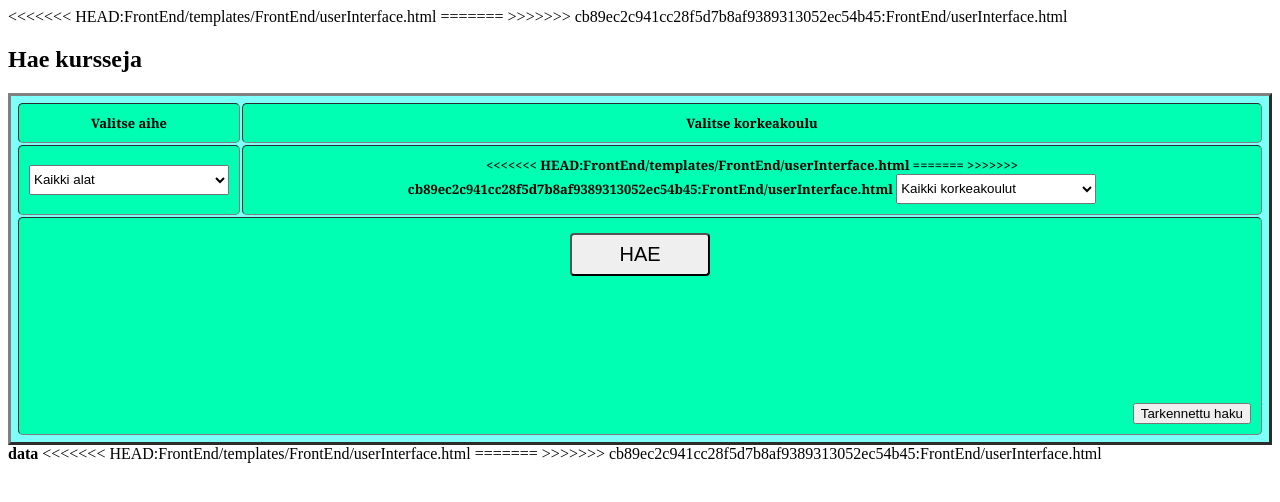
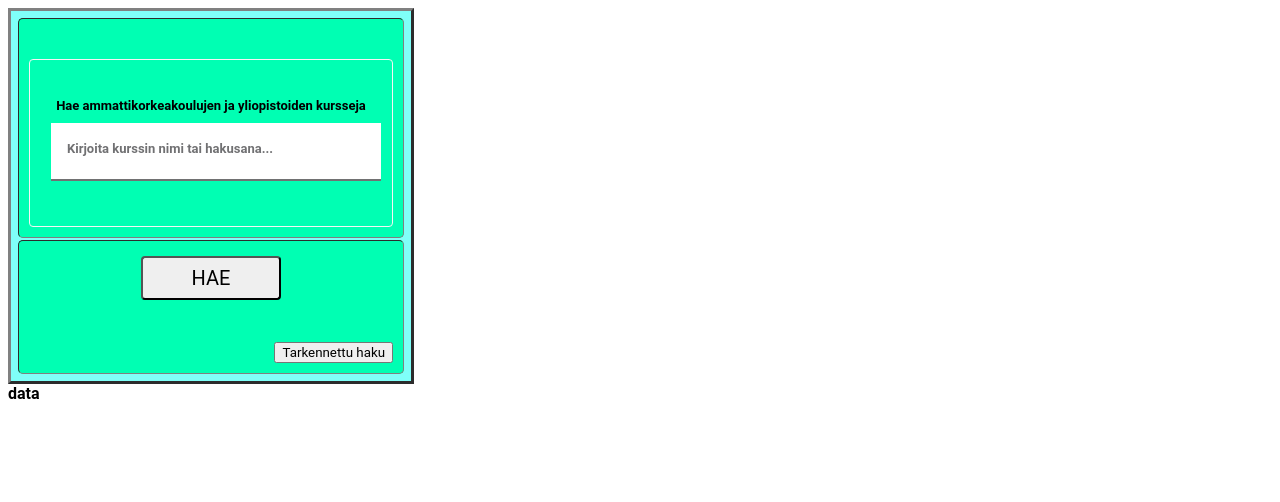
Before and after one commit to wilbenhof/SOTETIE, a Django app: template FrontEnd/templates/FrontEnd/userInterface.html in a window 1280 px wide. Shown: the top 502 px of the page. Run offline with Django 3.2, Linux system fonts and the light colour scheme; the template is opened without the code that fills it, so the values that code supplies are empty.

Commit message:
Siistitty ja jatkettu käyttöliittymää

```diff
--- a/FrontEnd/interfaceStyles.css
+++ b/FrontEnd/templates/FrontEnd/interfaceStyles.css
@@ -3,6 +3,8 @@
 select {
     width: 200px;
     height: 30px;
+
+
 }
 
 th {
@@ -27,6 +29,67 @@ tr {
 table {
     background-color: rgb(110, 206, 201);
     padding: 5px;
+
+}
+
+
+/** Hakulaatikko **/
+@import url("https://fonts.googleapis.com/css?family=Roboto&display=swap");
+* {
+	font-family: "Roboto";
+}
+div.container {
+	display: flex;
+	align-items: flex-start;
+	justify-content: space-around;
+	margin-top: 30px;
+	border: 1px solid whitesmoke;
+	padding: 21px;
+	border-radius: 4px;
+}
+h4.title {
+	text-align: center;
+	margin-bottom: 10px;
+}
+:root {
+	--omrs-color-ink-medium-contrast: rgba(19, 19, 21, 0.6);
+	--omrs-color-bg-high-contrast: #ffffff;
+}
+
+/* Hakulaatikko: Input*/
+.omrs-input-underlined > input {
+	border: none;
+	border-bottom: 0.125rem solid var(--omrs-color-ink-medium-contrast);
+	width: 100%;
+	height: 2rem;
+	font-size: 1rem;
+	padding-left: 0.5rem;
+	line-height: 150%;
+	padding-top: 1rem;
+	padding-bottom: 0.5rem;
+}
+
+/* Hakulaatikko: placeholder */
+.omrs-input-underlined > .omrs-input-label {
+	position: absolute;
+	top: 1rem;
+	left: 1rem;
+	line-height: 150%;
+	color: var(--omrs-color-ink-medium-contrast);
+	transition: top .2s;
+}
+div.omrs-input-group {
+    margin-bottom: 1.5rem;
+    position: relative;
+    width: 20rem;
+}
+
+/* Hakulaatikko: placeholderin sijainti */
+.omrs-input-underlined > input:focus + .omrs-input-label,
+.omrs-input-underlined > input:valid + .omrs-input-label {
+	top: 0;
+	font-size: 1rem;
+	margin-bottom: 32px;;
 }
 
 /* Haku-napille tyylit ja animaatio*/
@@ -39,7 +102,7 @@ table {
     transition: all 0.5s;
     cursor: pointer;
     margin: 5px;
-}
+    }
 
     .searchButton span {
         cursor: pointer;
--- a/FrontEnd/templates/FrontEnd/userInterface.html
+++ b/FrontEnd/templates/FrontEnd/userInterface.html
@@ -6,30 +6,55 @@
     <meta name="viewport" content="width=device-width, initial-scale=1.0" />
     <link rel="stylesheet" href="interfaceStyles.css">
 
-<<<<<<< HEAD:FrontEnd/templates/FrontEnd/userInterface.html
 
     <title>Sotetie-hakutyokalu</title>
 
     {% load static %}
-<link rel="stylesheet" type="text/css" href="{% static 'FrontEnd/site.css' %}" />
+    <link rel="stylesheet" type="text/css" href="{% static 'FrontEnd/site.css' %}" />
 
-=======
     <title>Sotetie-hakutyökalu</title>
->>>>>>> cb89ec2c941cc28f5d7b8af9389313052ec54b45:FrontEnd/userInterface.html
 </head>
 
 <body>
-
-    <h2>Hae kursseja</h2>
-
     <table border="3">
         <tr>
-            <th>Valitse aihe</th>
-            <th>Valitse korkeakoulu</th>
 
+            <th colspan="2">
+                <div class="container">
+                    <div>
+                        <h4 class="title">Hae ammattikorkeakoulujen ja yliopistoiden kursseja</h4>
+                        <form>
+                            <div class="omrs-input-group">
+                                <label class="omrs-input-underlined">
+                                  <input required>
+                                  <span class="omrs-input-label">Kirjoita kurssin nimi tai hakusana...</span>
+                                </label>
+                            </div>
+                        </form>
+                    </div>
+                </div>
+            </th>
+
+            <!-- Tarkennettu haku; alla olevat vaihtoehdot-->
             <td rowspan="3" id="openSpecifiedSearch" class="specifiedSearch">
                 <p style="display: inline;">Tarkennettu haku</p>
-                <p style="display: inline;">X</p>
+
+                <p>
+                    Aihe
+                    <select>
+                        <option>Kaikki</option>
+                        <option>Tietotekniikka</option>
+                        <option>Sosiaali & terveys</option>
+                    </select>
+                </p>
+                <p>
+                    Korkeakoulu
+                    <select>
+                        <option>Kaikki</option>
+                        <option>Savonia</option>
+                        <option>UEF</option>
+                    </select>
+                </p>
 
                 <p>
                     Kieli
@@ -71,38 +96,16 @@
         </tr>
 
         <tr>
-            <!-- koulutusalat tai aiheet -->
-            <th>
-                <select name="aihe">
-                    <option>Kaikki alat</option>
-                    <option>Tietotekniikka</option>
-                    <option>Rakennustekniikka</option>
-                </select>
-            </th>
-            <th>
-<<<<<<< HEAD:FrontEnd/templates/FrontEnd/userInterface.html
-                <!-- listataan korkeakoulut, jotka haetaan jostain kannasta ehk�? -->
-=======
-                <!-- listataan korkeakoulut, jotka haetaan jostain kannasta ehkä? -->
->>>>>>> cb89ec2c941cc28f5d7b8af9389313052ec54b45:FrontEnd/userInterface.html
-                <select name="koulu">
-                    <option>Kaikki korkeakoulut</option>
-
-                </select>
-            </th>
-        </tr>
-        <tr>
             <th colspan="2">
                 <button class="searchButton" style="vertical-align: middle"><span>HAE</span></button><br />
                 <button class="specifiedSearchBtn" onclick="specifiedSearchBtn()">Tarkennettu haku</button>
             </th>
         </tr>
+
     </table>
+
 <strong> data </strong>
 
-<<<<<<< HEAD:FrontEnd/templates/FrontEnd/userInterface.html
-    <!-- t�nne sitten varmaan joku formi, johon haetut tiedot tulee tai ihan erillinen JavaScript tiedosto -->
-=======
     <script>
         function specifiedSearchBtn() {
             var x = document.getElementById("openSpecifiedSearch")
@@ -118,7 +121,6 @@
     </script>
 
     <!-- tänne sitten varmaan joku formi, johon haetut tiedot tulee tai ihan erillinen JavaScript tiedosto -->
->>>>>>> cb89ec2c941cc28f5d7b8af9389313052ec54b45:FrontEnd/userInterface.html
 
 
 </body>
```
